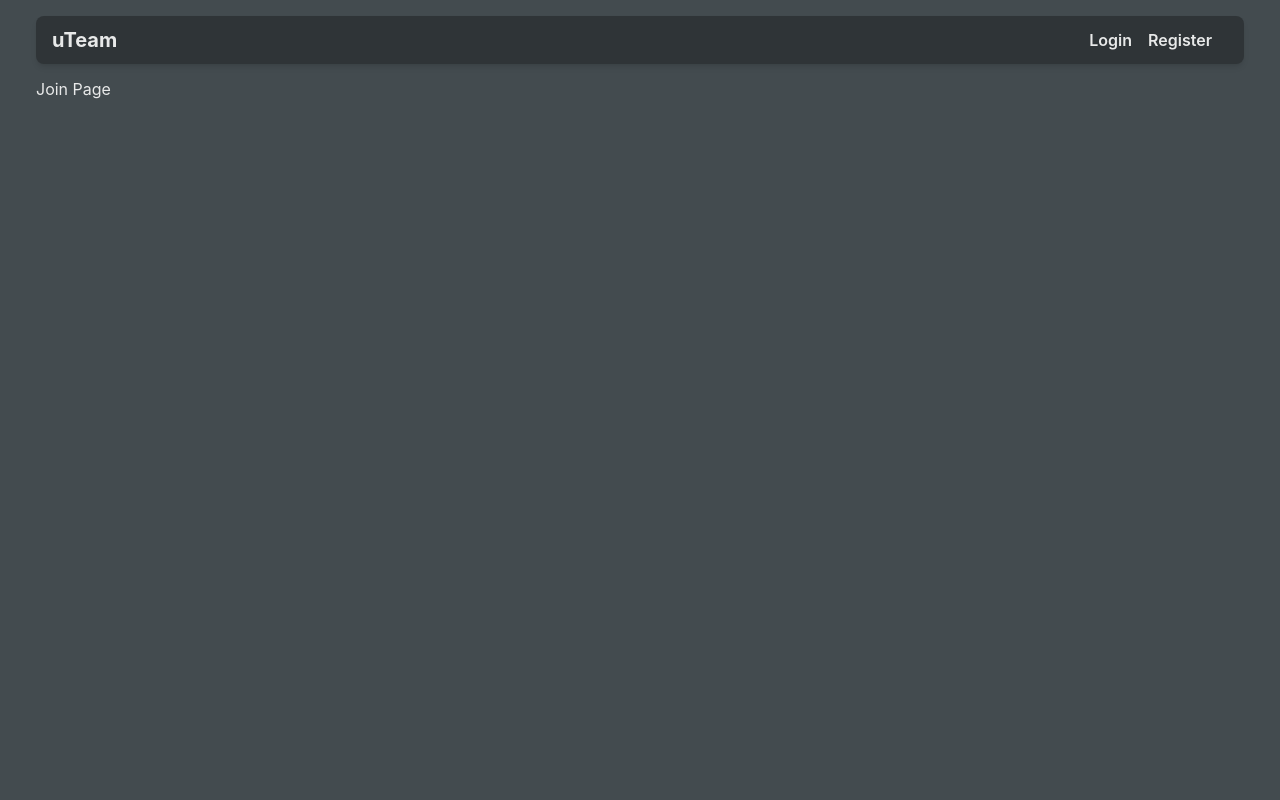
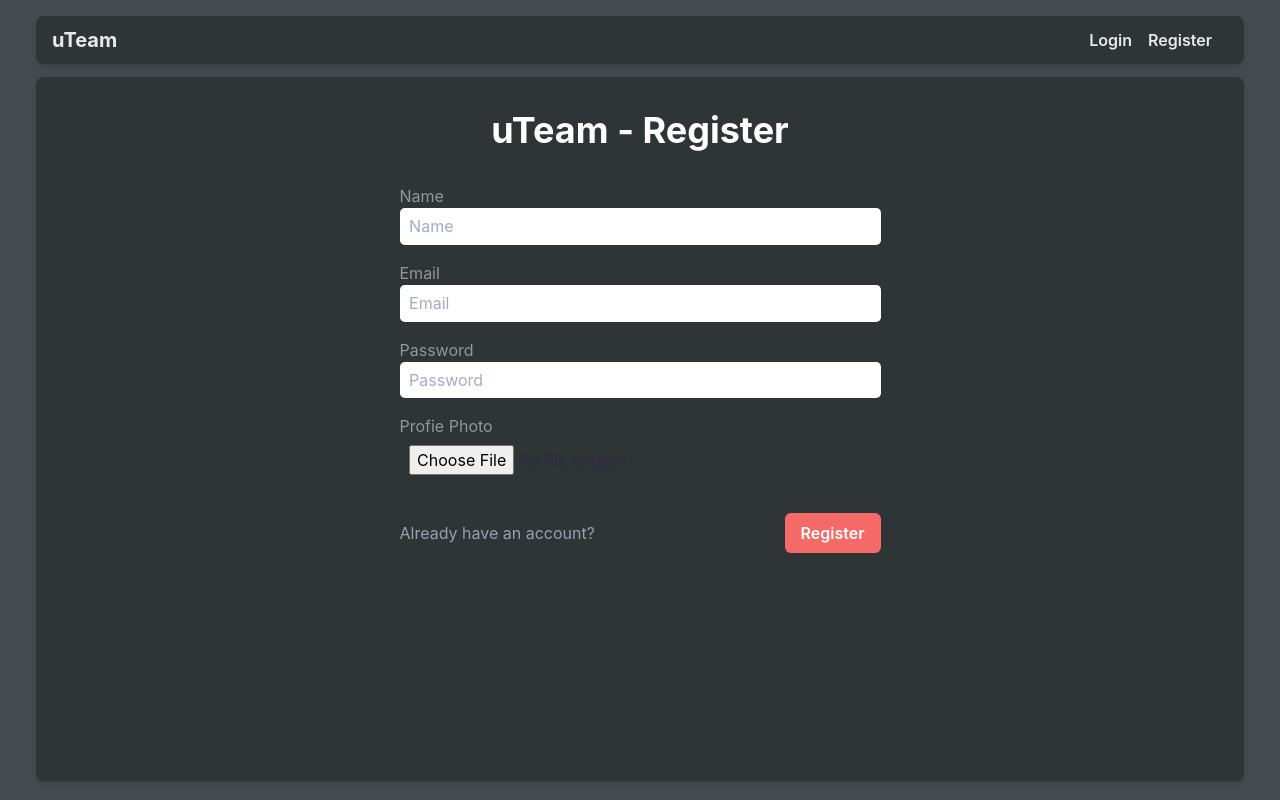
Before and after one commit to petarjs/uteam-mne, a React (Create React App) app: page /join in a window 1280 px wide. Built offline with nearby package versions, Linux system fonts and the light colour scheme; no server answers.

Commit message:
register page and register functionality

```diff
--- a/package.json
+++ b/package.json
@@ -13,6 +13,7 @@
     "axios": "^0.25.0",
     "react": "^17.0.2",
     "react-dom": "^17.0.2",
+    "react-hook-form": "^7.26.1",
     "react-router-dom": "^6.2.1",
     "react-scripts": "5.0.0",
     "web-vitals": "^2.1.4"
--- a/src/api/auth.js
+++ b/src/api/auth.js
@@ -9,3 +9,14 @@ export const loginUser = async (data) => {
     throw Error(ex?.response?.data?.error?.message ?? 'Unknown error')
   }
 }
+
+export const createUser = async (data) => {
+  try {
+    const response = await API.post('/auth/local/register', data)
+    const { jwt, user } = response.data
+    const { id } = user
+    return { jwt, id }
+  } catch (ex) {
+    throw Error(ex?.response?.data?.error?.message ?? 'Unknown error')
+  }
+}
--- a/src/api/axios.js
+++ b/src/api/axios.js
@@ -18,7 +18,7 @@ API.interceptors.request.use((config) => {
 
   const parsedUser = JSON.parse(user)
   if (parsedUser?.jwt) {
-    config.headers.Authorization = parsedUser.jwt
+    config.headers.Authorization = `Bearer ${parsedUser.jwt}`
   }
 
   return config
--- /dev/null
+++ b/src/api/company.js
@@ -0,0 +1,12 @@
+import API from './axios'
+
+export const createCompany = async (data, jwt) => {
+  try {
+    API.defaults.headers.common['Authorization'] = `Bearer ${jwt}`
+    const response = await API.post('/companies', { data })
+    const { id } = response.data.data
+    return id
+  } catch (ex) {
+    throw Error(ex?.response?.data?.error?.message ?? 'Unknown error')
+  }
+}
--- a/src/api/profile.js
+++ b/src/api/profile.js
@@ -14,3 +14,27 @@ export const getProfileData = async (userId) => {
     throw Error(ex?.response?.data?.error?.message ?? 'Unknown error')
   }
 }
+
+export const createProfile = async (data) => {
+  try {
+    console.log(data)
+    const response = await API.post('/profiles', { data })
+    const { id } = response.data.data
+    return id
+  } catch (ex) {
+    throw Error(ex?.response?.data?.error?.message ?? 'Unknown error')
+  }
+}
+
+export const uploadProfileImage = async (id, img) => {
+  try {
+    const fd = new FormData()
+    fd.append('files', img)
+    const response = await API.post('/upload', fd)
+    const imageId = response.data[0].id
+    const image = { profilePhoto: imageId }
+    API.put(`/profiles/${id}`, JSON.stringify({ data: image }))
+  } catch (ex) {
+    throw Error(ex?.response?.data?.error?.message ?? 'Unknown error')
+  }
+}
--- a/src/components/UI/FormInput.js
+++ b/src/components/UI/FormInput.js
@@ -1,21 +1,29 @@
 import React, { forwardRef } from 'react'
 import styles from './FormInput.module.css'
 
-const FormInput = forwardRef(({ type, placeholder, id, label, required, autoComplete }, ref) => {
+const FormInput = forwardRef(
+  (
+    { name, type, placeholder, id, label, required, autoComplete, register = () => {}, accept },
+    ref
+  ) => {
     return (
       <div>
         <label htmlFor={id}>{label}</label>
         <input
+          name={name}
           type={type}
           placeholder={placeholder}
           className={styles.input}
           ref={ref}
           autoComplete={autoComplete}
           required={required}
+          {...register(name)}
+          accept={accept}
         />
       </div>
     )
-})
+  }
+)
 
 FormInput.displayName = 'FormInput'
 
--- /dev/null
+++ b/src/components/UI/FormWrapper.js
@@ -0,0 +1,25 @@
+import React from 'react'
+import { Flex, Heading } from '@chakra-ui/react'
+
+const FormWrapper = (props) => {
+  return (
+    <Flex
+      flexDirection="column"
+      alignItems="center"
+      justifyContent="flex-start"
+      gap="2rem"
+      width="100%"
+      bgColor="#2f3437"
+      borderRadius="0.5rem"
+      minHeight="calc(100vh - 6rem)"
+      padding="2rem 0.8rem"
+      boxShadow="md">
+      <Heading as="h2" color="white">
+        {`uTeam - ${props.heading}`}
+      </Heading>
+      {props.children}
+    </Flex>
+  )
+}
+
+export default FormWrapper
--- a/src/context/AuthContext.js
+++ b/src/context/AuthContext.js
@@ -36,7 +36,9 @@ export const AuthContextProvider = (props) => {
 
   useEffect(() => {
     localStorage.setItem('user', JSON.stringify(user))
-    setUserProfile(user.id)
+    if (user.id) {
+      setUserProfile(user.id)
+    }
   }, [user, setUserProfile])
 
   return (
--- a/src/pages/JoinPage.js
+++ b/src/pages/JoinPage.js
@@ -1,7 +1,110 @@
-import React from 'react'
+import React, { useState } from 'react'
+import { Flex, Button, Box, Link } from '@chakra-ui/react'
+import { Link as ReactLink, useNavigate } from 'react-router-dom'
+import FormInput from '../components/UI/FormInput'
+import { darken } from '@chakra-ui/theme-tools'
+import styles from '../styles/LoginPage.module.css'
+import FormWrapper from '../components/UI/FormWrapper'
+import { useForm } from 'react-hook-form'
+import { createProfile, uploadProfileImage } from '../api/profile'
+import { createUser } from '../api/auth'
+import { useAuthContext } from '../hooks/auth-context'
+import { createCompany } from '../api/company'
 
 const RegisterPage = () => {
-  return <div>Join Page</div>
+  const { register, handleSubmit } = useForm()
+  const [loading, setLoading] = useState()
+  const [errorRegister, setErrorRegister] = useState('')
+  const { login } = useAuthContext()
+  const navigate = useNavigate()
+  const onSubmit = async (data) => {
+    setLoading(true)
+    try {
+      const user = await createUser({
+        username: data.name,
+        email: data.email,
+        password: data.password
+      })
+
+      const companyId = await createCompany({ name: `${data.name}'s company` }, user.jwt)
+
+      const profileId = await createProfile({
+        status: 'pending',
+        name: data.name,
+        profilePhoto: null,
+        user: `${user.id}`,
+        company: companyId,
+        answers: null
+      })
+
+      await uploadProfileImage(profileId, data.profileImg[0])
+      login({ jwt: user.jwt, user: user })
+      navigate('/')
+    } catch (e) {
+      console.log(e)
+      setErrorRegister(e.message)
+      setLoading(false)
+    }
+  }
+
+  return (
+    <FormWrapper heading="Register">
+      <form action="" className={styles.form} onSubmit={handleSubmit(onSubmit)}>
+        <FormInput
+          name="name"
+          type="text"
+          placeholder="Name"
+          label="Name"
+          required={true}
+          register={register}
+        />
+        <FormInput
+          name="email"
+          type="email"
+          placeholder="Email"
+          label="Email"
+          required={true}
+          autoComplete="username"
+          register={register}
+        />
+        <FormInput
+          name="password"
+          type="password"
+          placeholder="Password"
+          label="Password"
+          required={true}
+          autoComplete="current-password"
+          register={register}
+        />
+        <FormInput
+          name="profileImg"
+          type="file"
+          placeholder="Upload file"
+          label="Profie Photo"
+          required={true}
+          register={register}
+          accept="image/*"
+        />
+
+        <Box color="#f56a68">{errorRegister}</Box>
+        <Flex justifyContent="space-between" alignItems="center">
+          <Link as={ReactLink} to="/login">
+            Already have an account?
+          </Link>
+
+          <Button
+            transition="0.3s"
+            isLoading={loading}
+            bgColor="#f56a68"
+            type="submit"
+            color="white"
+            _hover={{ bgColor: darken('#f56a68', 5), px: '2rem' }}>
+            Register
+          </Button>
+        </Flex>
+      </form>
+    </FormWrapper>
+  )
 }
 
 export default RegisterPage
--- a/src/pages/LoginPage.js
+++ b/src/pages/LoginPage.js
@@ -1,11 +1,12 @@
 import React, { useRef, useState } from 'react'
-import { Heading, Flex, Box, Link, Button } from '@chakra-ui/react'
+import { Flex, Box, Link, Button } from '@chakra-ui/react'
 import FormInput from '../components/UI/FormInput'
 import styles from '../styles/LoginPage.module.css'
 import { Link as ReactLink, useNavigate } from 'react-router-dom'
 import { loginUser } from '../api/auth'
 import { darken } from '@chakra-ui/theme-tools'
 import { useAuthContext } from '../hooks/auth-context'
+import FormWrapper from '../components/UI/FormWrapper'
 
 const LoginPage = () => {
   const emailInputRef = useRef()
@@ -33,22 +34,10 @@ const LoginPage = () => {
   }
 
   return (
-    <Flex
-      flexDirection="column"
-      alignItems="center"
-      justifyContent="flex-start"
-      gap="2rem"
-      width="100%"
-      bgColor="#2f3437"
-      borderRadius="0.5rem"
-      minHeight="calc(100vh - 6rem)"
-      padding="2rem 0.8rem"
-      boxShadow="md">
-      <Heading as="h2" color="white">
-        uTeam - Login
-      </Heading>
+    <FormWrapper heading="Login">
       <form action="" className={styles.form} onSubmit={handleFormSubmit}>
         <FormInput
+          name="email"
           type="email"
           placeholder="Email"
           label="Email"
@@ -57,6 +46,7 @@ const LoginPage = () => {
           autoComplete="username"
         />
         <FormInput
+          name="password"
           type="password"
           placeholder="Password"
           label="Password"
@@ -67,7 +57,7 @@ const LoginPage = () => {
         <Box color="#f56a68">{errorLogin}</Box>
         <Flex justifyContent="space-between" alignItems="center">
           <Link as={ReactLink} to="/join">
-            Don`&apos;`t have an account?
+            Don&apos;t have an account?
           </Link>
 
           <Button
@@ -81,7 +71,7 @@ const LoginPage = () => {
           </Button>
         </Flex>
       </form>
-    </Flex>
+    </FormWrapper>
   )
 }
 
```
Also changed, not shown: .eslintrc.json, 1 other file (tests, documents, lock files or other folders). Lines whose indentation alone changed are shown as unchanged.
